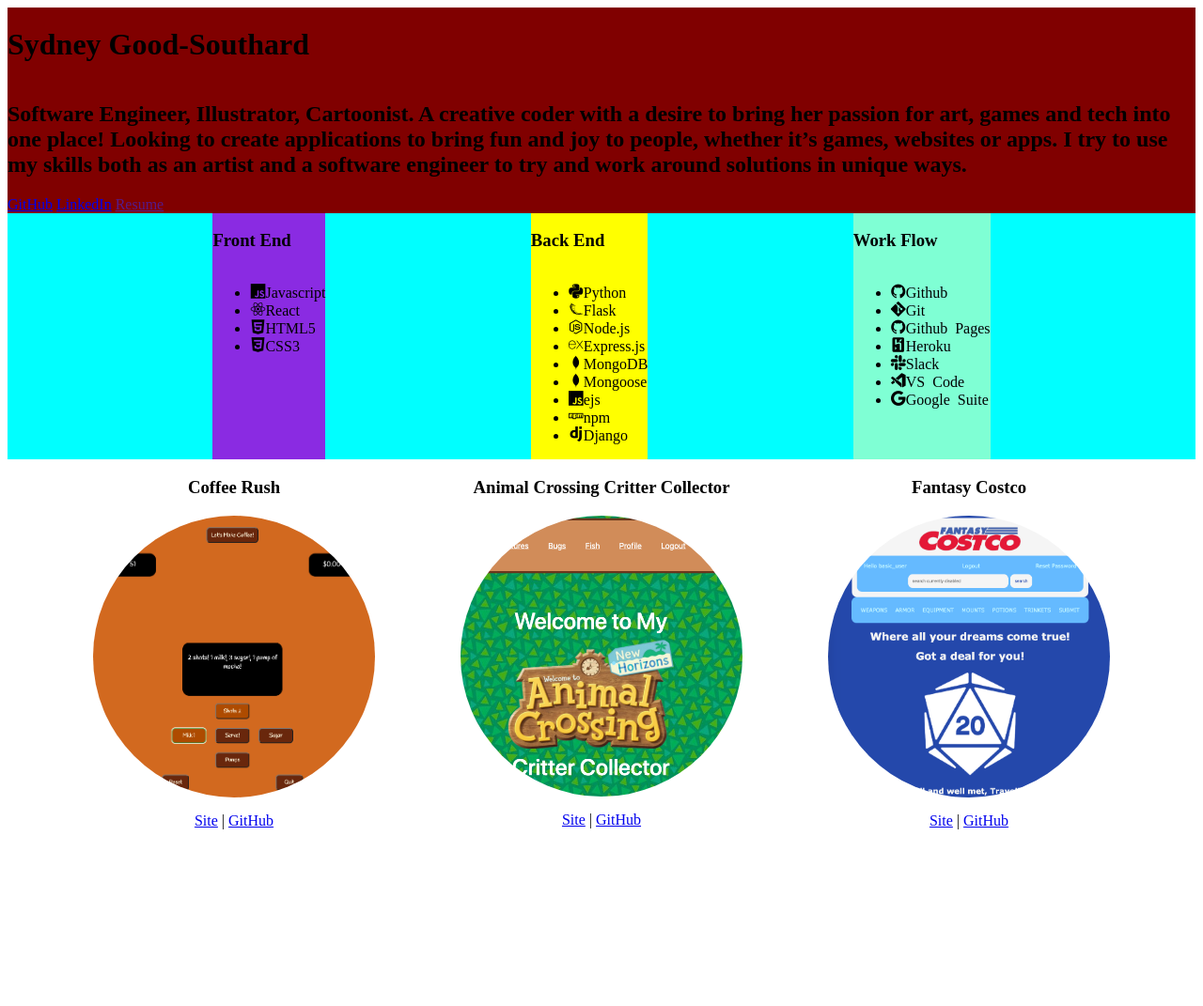
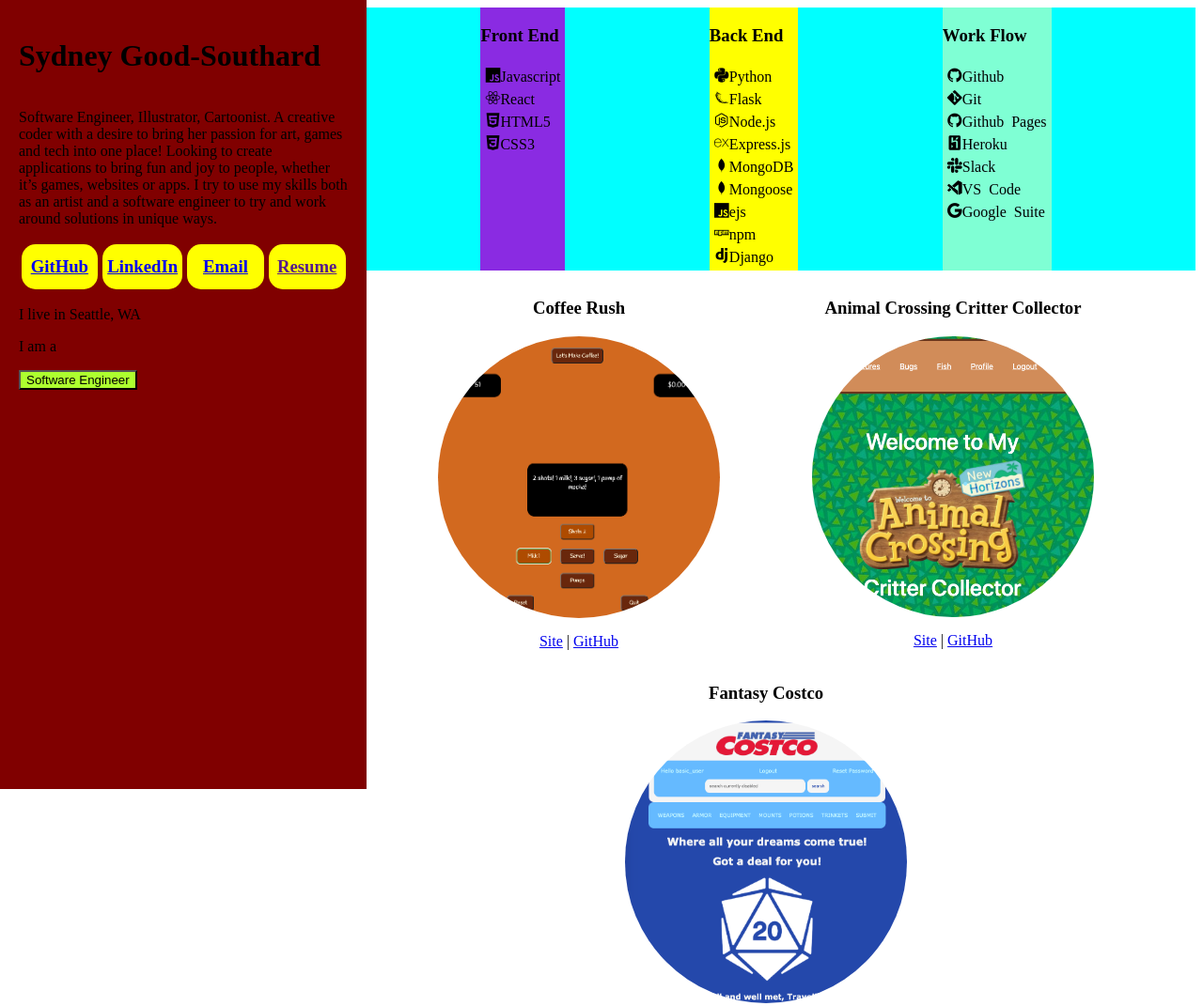
Before and after one commit to SGsouthard/sgsouthard.github.io, a website: page index.html in a window 1280 px wide. Shown: the top 1071 px of the page at 94% size. Before the commit the page ends 907 px from the top, so only its background shows below. Drawn offline with nearby package versions, Linux system fonts and the light colour scheme; files whose address does not match are found by name.

Commit message:
updated js

```diff
--- a/index.html
+++ b/index.html
@@ -1,5 +1,6 @@
 <!DOCTYPE html>
 <html lang="en">
+
 <head>
     <meta charset="UTF-8">
     <meta http-equiv="X-UA-Compatible" content="IE=edge">
@@ -8,27 +9,32 @@
     <link rel="stylesheet" href="style.css">
     <title>Sydney Good-Southard: Software Engineer</title>
 </head>
+
 <body>
     <div class="side-bar name-block">
         <h1>Sydney Good-Southard</h1>
-        <h2>Software Engineer, Illustrator, Cartoonist.
+        <p>Software Engineer, Illustrator, Cartoonist.
             A creative coder with a desire to bring her passion for art,
             games and tech into one place! Looking to create applications
             to bring fun and joy to people, whether it’s games, websites or apps.
             I try to use my skills both as an artist and a software engineer to try
-            and work around solutions in unique ways. </h2>
+            and work around solutions in unique ways. </p>
         <div class="links-collection">
-            <a href="https://github.com/SGsouthard">GitHub</a>
-            <a href="https://www.linkedin.com/in/sydneygoodsouthard/">LinkedIn</a>
-            <!-- <a href="mailto:sydneyaileensouthard@gmail.com">Email</a> -->
-            <a href="">Resume</a>
+            <a class="single-link" href="https://github.com/SGsouthard"><h3>GitHub</h3></a>
+            <a class="single-link" href="https://www.linkedin.com/in/sydneygoodsouthard/"><h3>LinkedIn</h3></a>
+            <a class="single-link" href="mailto:sydneyaileensouthard@gmail.com"><h3>Email</h3></a>
+            <a class="single-link" href=""><h3>Resume</h3></a>
+        </div>
+        <div class="about-me">
+            <p>I live in Seattle, WA</p>
+            <p>I am a</p> <button id="swap-job">Software Engineer</button>
         </div>
     </div>
     <div class="main-body">
         <div class="skill-block">
             <div class="frontend">
                 <h3>Front End</h3>
-            <ul>
+                <ul class="list-no-bullets">
                     <li>
                         <i class="devicon-javascript-plain">Javascript</i>
                     </li>
@@ -45,7 +51,7 @@
             </div>
             <div class="backend">
                 <h3>Back End</h3>
-            <ul>
+                <ul class="list-no-bullets">
                     <li>
                         <i class="devicon-python-plain">Python</i>
                     </li>
@@ -77,7 +83,7 @@
             </div>
             <div class="workflow">
                 <h3>Work Flow</h3>
-            <ul>
+                <ul class="list-no-bullets">
                     <li>
                         <i class="devicon-github-original">Github</i>
                     </li>
@@ -102,23 +108,31 @@
                 </ul>
             </div>
         </div>
-    </div>
         <div class="projects-block">
             <div class="single-project">
                 <h3>Coffee Rush</h3>
-            <img src="/Users/Sydney/Desktop/coding-projects/sgsouthard.github.io/assets/images/coffee-rush-small.png" alt="A cropped screenshot of the Coffee Rush game">
-            <p><a href="https://sgsouthard.github.io/Coffee-Rush/">Site</a> | <a href="https://github.com/SGsouthard/Coffee-Rush">GitHub</a></p>
+                <img src="/Users/Sydney/Desktop/coding-projects/sgsouthard.github.io/assets/images/coffee-rush-small.png"
+                    alt="A cropped screenshot of the Coffee Rush game">
+                <p><a href="https://sgsouthard.github.io/Coffee-Rush/">Site</a> | <a
+                        href="https://github.com/SGsouthard/Coffee-Rush">GitHub</a></p>
             </div>
             <div class="single-project">
                 <h3>Animal Crossing Critter Collector</h3>
-            <img src="/Users/Sydney/Desktop/coding-projects/sgsouthard.github.io/assets/images/critter-collector-small.png" alt="A cropped screenshot of Critter Collector">
-            <p><a href="https://critter-collection.herokuapp.com/">Site</a> | <a href="https://github.com/SGsouthard/critter-collection">GitHub</a></p>
+                <img src="/Users/Sydney/Desktop/coding-projects/sgsouthard.github.io/assets/images/critter-collector-small.png"
+                    alt="A cropped screenshot of Critter Collector">
+                <p><a href="https://critter-collection.herokuapp.com/">Site</a> | <a
+                        href="https://github.com/SGsouthard/critter-collection">GitHub</a></p>
             </div>
             <div class="single-project">
                 <h3>Fantasy Costco</h3>
-            <img src="/Users/Sydney/Desktop/coding-projects/sgsouthard.github.io/assets/images/fantasy-costco-small.png" alt="A cropped screenshot of Critter Collector">
-            <p><a href="https://fantasy-costco-redux.herokuapp.com/">Site</a> | <a href="https://github.com/SGsouthard/fantasy-costco-redux">GitHub</a></p>
+                <img src="/Users/Sydney/Desktop/coding-projects/sgsouthard.github.io/assets/images/fantasy-costco-small.png"
+                    alt="A cropped screenshot of Critter Collector">
+                <p><a href="https://fantasy-costco-redux.herokuapp.com/">Site</a> | <a
+                        href="https://github.com/SGsouthard/fantasy-costco-redux">GitHub</a></p>
             </div>
         </div>
+    </div>
+    <script src="./index.js"></script>
 </body>
+
 </html>
--- a/index.js
+++ b/index.js
@@ -0,0 +1 @@
+const jobSwapButton = document.querySelector("#swap-job");
--- a/style.css
+++ b/style.css
@@ -4,10 +4,32 @@
     border-radius: 50%;
 }
 
+li {
+    margin: 5px;
+}
+
+.list-no-bullets {
+    list-style-type: none;
+    margin: 0;
+    padding: 0;
+}
+
 .side-bar {
+    height: 100%;
+    width: 350px;
+    position: fixed;
+    z-index: 1;
+    top: 0;
+    left: 0;
+    overflow-x: hidden;
+    padding: 20px;
     display: flex;
     flex-direction: column;
     background-color: maroon;
+}
+
+.main-body {
+    margin-left: 350px;
 }
 
 .skill-block {
@@ -15,6 +37,23 @@
     display: flex;
     flex-direction: row;
     justify-content: space-evenly;
+}
+
+.links-collection {
+    display: flex;
+    justify-content: space-evenly;
+}
+
+.single-link {
+    background-color: yellow;
+    text-align: center;
+    border-radius: 15px;
+    margin: 2.5px;
+    padding: 5px;
+    width: 75px;
+    /* max-width: fit-content; */
+    height: fit-content;
+    line-height: 0px;
 }
 
 .frontend {
@@ -37,8 +76,10 @@
 
 .projects-block {
     display: flex;
+    margin: 10px;
     flex-direction: row;
     justify-content: space-evenly;
+    flex-wrap: wrap;
 }
 
 .single-project {
@@ -46,3 +87,7 @@
     flex-direction: column;
     align-items: center;
 }
+
+#swap-job {
+    background-color: greenyellow;
+}
```
Lines whose indentation alone changed are shown as unchanged.
